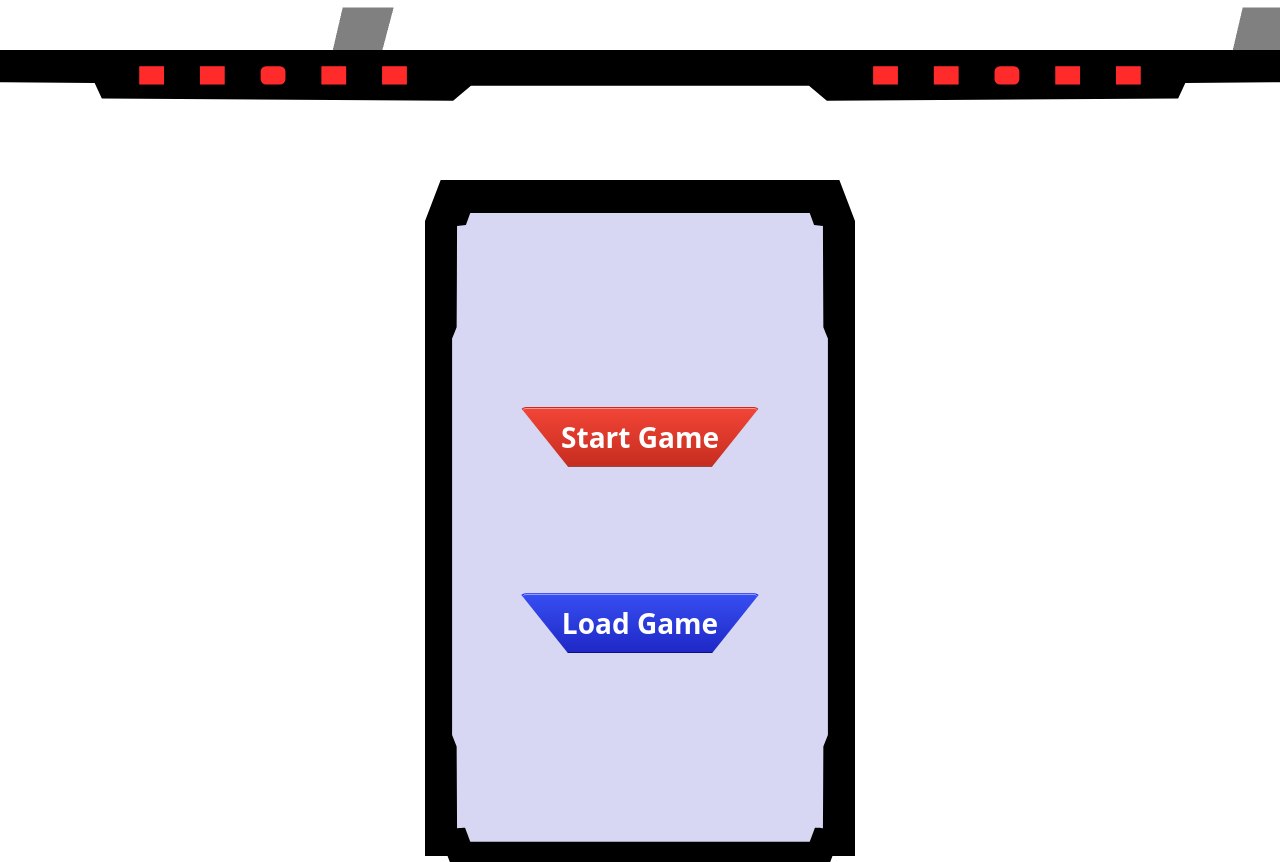
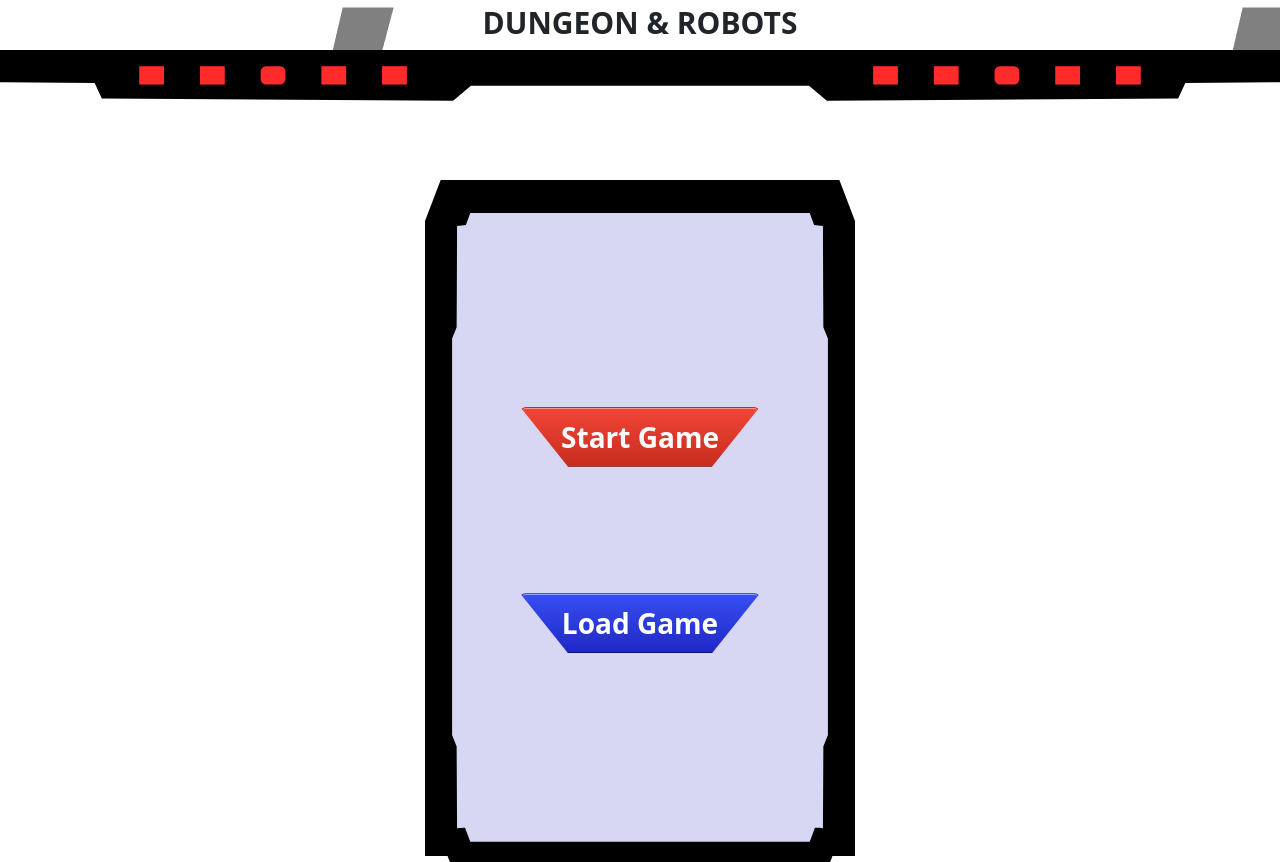
Before and after one commit to KassKerbal/DungeonAndRobots, a plain HTML site: page index.html in a window 1280 px wide. Shown: the top 862 px of the page. Drawn offline with nearby package versions, Linux system fonts and the light colour scheme; some packages are replaced by stand-ins of ours; a script that the page names is missing.

Commit message:
Update index.html

```diff
--- a/index.html
+++ b/index.html
@@ -12,6 +12,7 @@
 
 <body>
     <!-- <div class="credits"> BERNARDO JORGE ZULLIGER PIZARRO</div> -->
+    <div class="credits"> DUNGEON & ROBOTS </div>
     <div class="main" id="main">
         <div class="gameOptions" id="gameOptions">
             <div class="lossGame" id="lossGame"></div>
```
